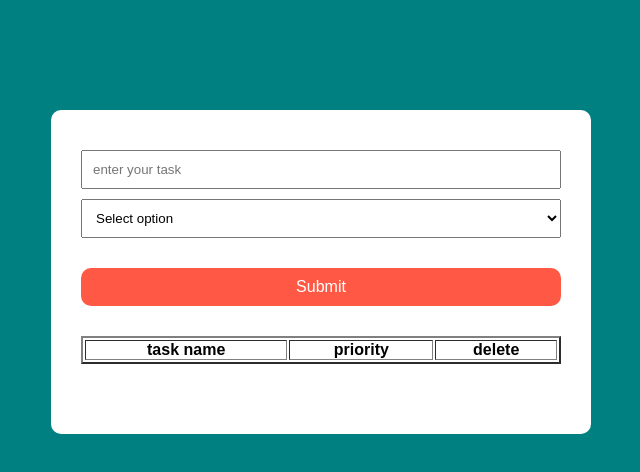
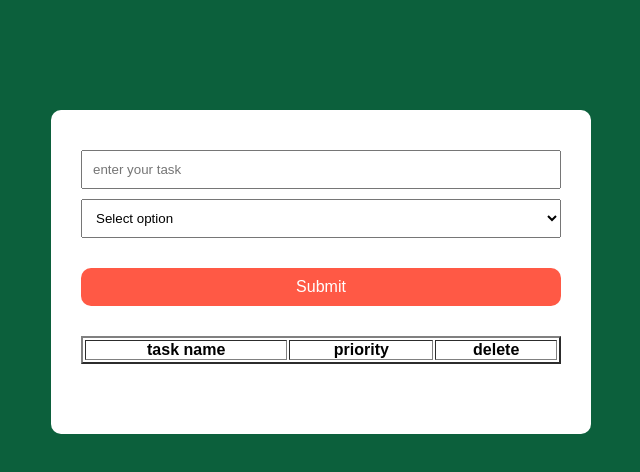
Before and after one commit to vrushalikhedkar/todo, a plain HTML site: page index.html in a window 1280 px wide. Shown: the whole page, without its empty margins (319-959 px from the left). Drawn offline with Linux system fonts and the light colour scheme.

Commit message:
background change

```diff
--- a/index.css
+++ b/index.css
@@ -7,8 +7,8 @@
 
 .container{
     width: 100%;
-    min-height: 100VH;
-    background-color: teal;
+    min-height: 100vh;
+    background-color: rgb(12, 96, 60);
     padding: 10px;
 }
 
```
